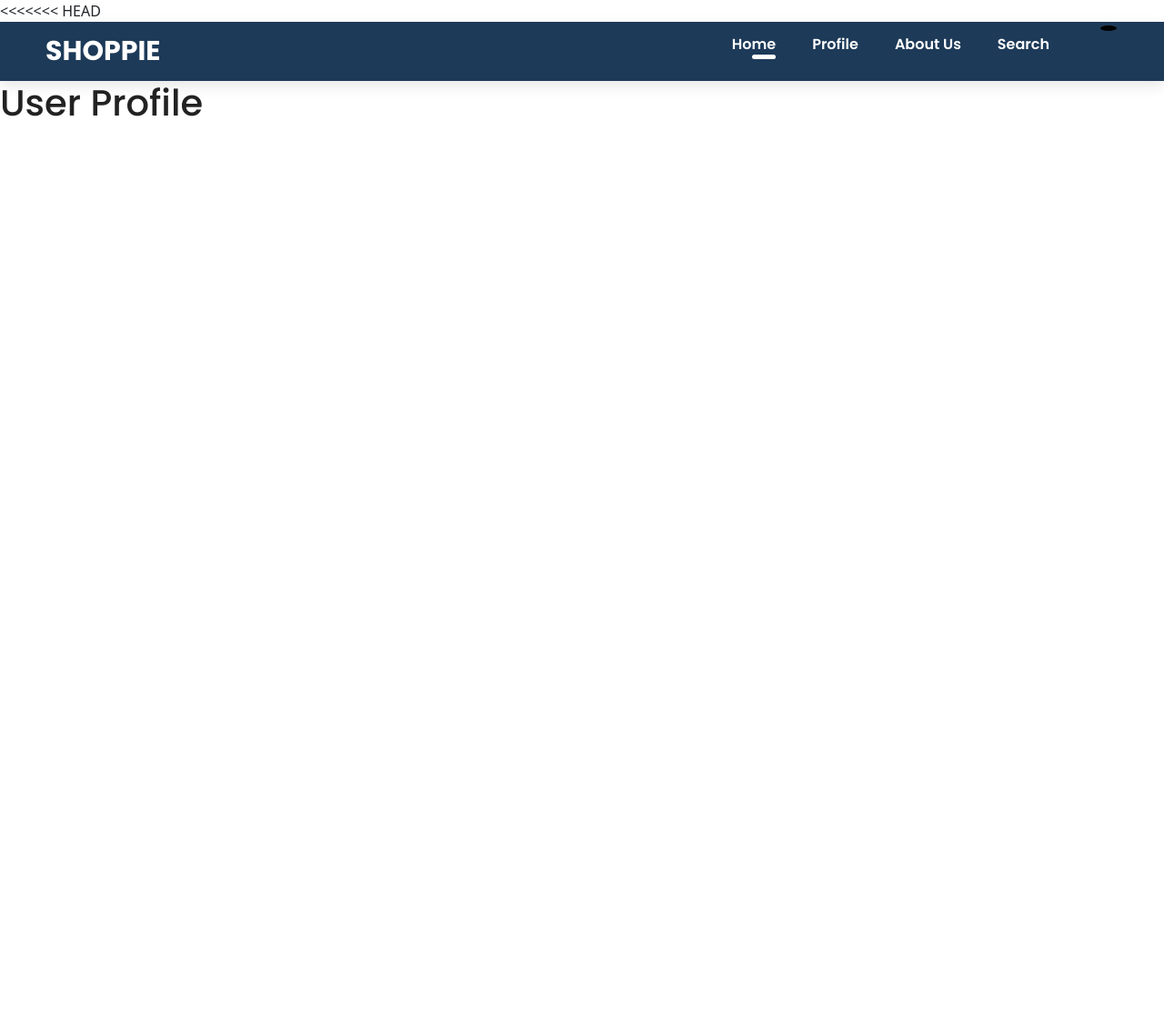
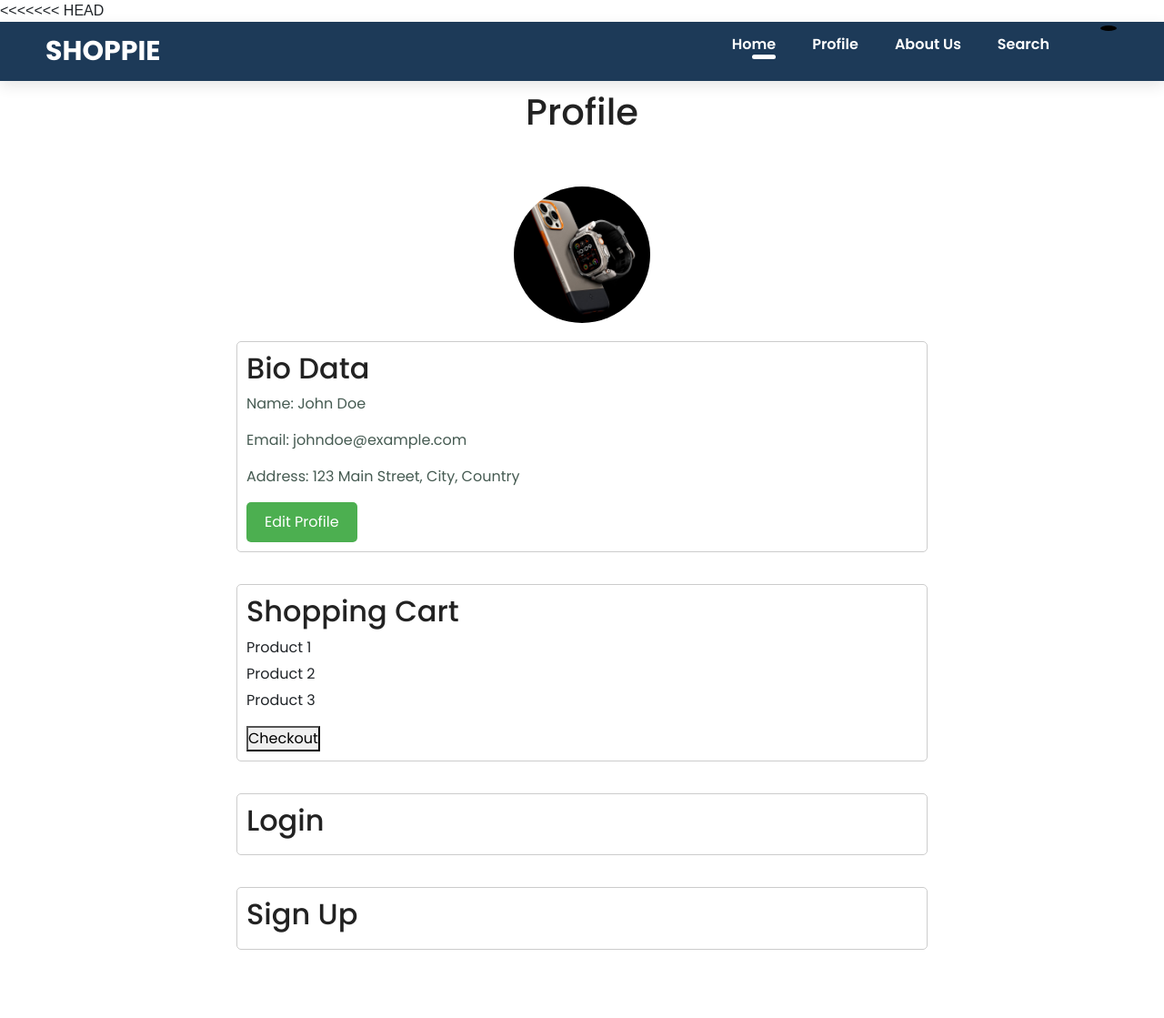
Before and after one commit to MulindwaMarkMyles/kulya, a Django app: page /profile/ in a window 1280 px wide. Shown: the whole page at 91% size. Before the commit the page ends 128 px from the top, so only its background shows below. Run offline with Django 5.2, Linux system fonts and the light colour scheme; some libraries are stand-ins or nearby versions.

Commit message:
added more to the profile page

```diff
--- a/authentication/templates/auth/profile.html
+++ b/authentication/templates/auth/profile.html
@@ -1,4 +1,4 @@
 {% extends "shop/main.html" %}
 {% block content %}
-<h4>PROFILE PAGE</h4>
+
 {% endblock %}
--- a/shop/templates/shop/profile.html
+++ b/shop/templates/shop/profile.html
@@ -1,6 +1,132 @@
-{% extends 'shop/main.html' %}
-{% block content %}
+{% extends 'shop/main.html' %} {% block content %}
+<!DOCTYPE html>
+<html lang="en">
+<head>
+    <meta charset="UTF-8">
+    <meta name="viewport" content="width=device-width, initial-scale=1.0">
+    <title>Profile</title>
+    <style>
+        body {
+            font-family: Arial, sans-serif;
+            margin: 0;
+            padding: 0;
+        }
+        header {
+            background-color: white;
+            color: blue;
+            padding: 10px 20px;
+            text-align:center;
+        }
+        .container {
+            max-width: 800px;
+            margin: 20px auto;
+            padding: 20px;
+        }
+        .profile {
+            display: flex;
+            flex-direction: column;
+            align-items: center;
+        }
+        .profile-pic {
+            width: 150px;
+            height: 150px;
+            border-radius: 50%;
+            object-fit: cover;
+            margin-bottom: 20px;
+        }
+        .bio-data, .cart, .login-form, .signup-form {
+            width: 100%;
+            margin-bottom: 35px;
+            padding: 10px;
+            border: 1px solid #ccc;
+            border-radius: 5px;
+        }
+        .bio-data h2, .cart h2, .login-form h2, .signup-form h2 {
+            margin-top: 0;
+        }
+        .cart ul {
+            list-style-type: none;
+            padding: 0;
+        }
+        .cart li {
+            margin-bottom: 5px;
+        }
+        .edit-profile-btn, .logout-btn {
+            background-color: #4CAF50;
+            color: white;
+            padding: 10px 20px;
+            border: none;
+            border-radius: 5px;
+            cursor: pointer;
+            transition: background-color 0.3s;
+        }
+        .edit-profile-btn:hover, .logout-btn:hover {
+            background-color:green;
+        }
+    </style>
+</head>
+<body>
+    <header>
+        <h1>Profile</h1>
+        <!-- Display login/logout buttons based on user authentication status -->
 
-<h1>User Profile</h1>
+    </header>
+    <div class="container">
+        <div class="profile">
+            <img src="/media/profile.jpeg" alt="Profile Picture" class="profile-pic">
+            <?php if ($loggedIn): ?>
+            <div class="bio-data">
+                <h2>Bio Data</h2>
+                <p>Name: John Doe</p>
+                <p>Email: johndoe@example.com</p>
+                <p>Address: 123 Main Street, City, Country</p>
+                <!-- Add more bio data fields as needed -->
+                <button class="edit-profile-btn">Edit Profile</button>
+            </div>
+            <div class="cart">
+                <h2>Shopping Cart</h2>
+                <ul>
+                    <li>Product 1</li>
+                    <li>Product 2</li>
+                    <li>Product 3</li>
+                    <!-- Display user's cart items here -->
+                </ul>
+                <button class="checkout-btn">Checkout</button>
+            </div>
+            <?php else: ?>
+            <!-- Display login/signup forms if user is not logged in -->
+            <div class="login-form">
+                <h2>Login</h2>
+                <!-- Add login form here -->
+                <!-- Input fields: username/email and password -->
+                <!-- Submit button -->
+            </div>
+            <div class="signup-form">
+                <h2>Sign Up</h2>
+                <!-- Add signup form here -->
+                <!-- Input fields: username, email, password -->
+                <!-- Submit button -->
+            </div>
+            <?php endif; ?>
+        </div>
+    </div>
+
+    <!-- JavaScript functionalities -->
+    <script>
+        // Add JavaScript functionalities here if needed
+        document.querySelector('.edit-profile-btn').addEventListener('click', function() {
+            // Add functionality to edit profile
+            alert('Editing profile...');
+        });
+
+        document.querySelector('.logout-btn').addEventListener('click', function() {
+            // Add functionality to log out
+            alert('Logging out...');
+            // Redirect user to logout page or perform logout operation
+        });
+    </script>
+</body>
+</html>
+
 
 {% endblock %}
```
Also changed, not shown: media/profile.jpeg (added).
